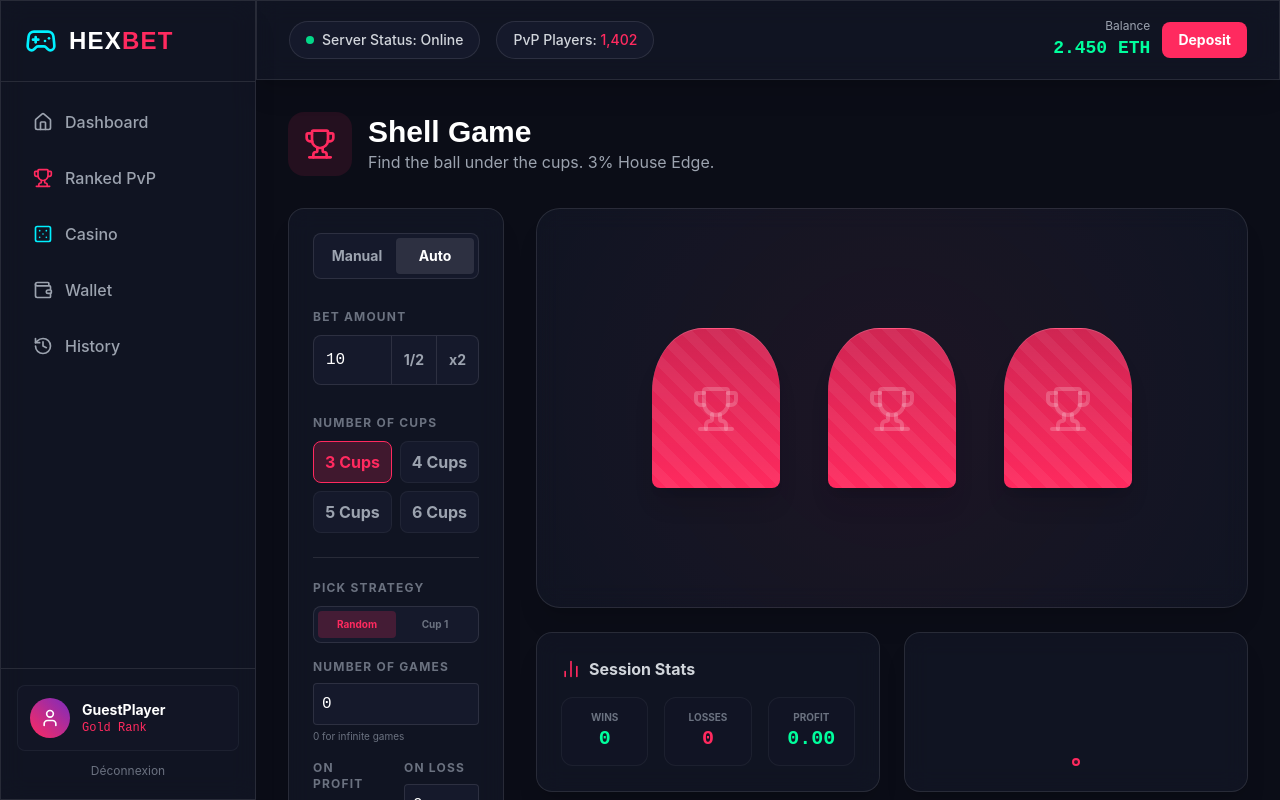
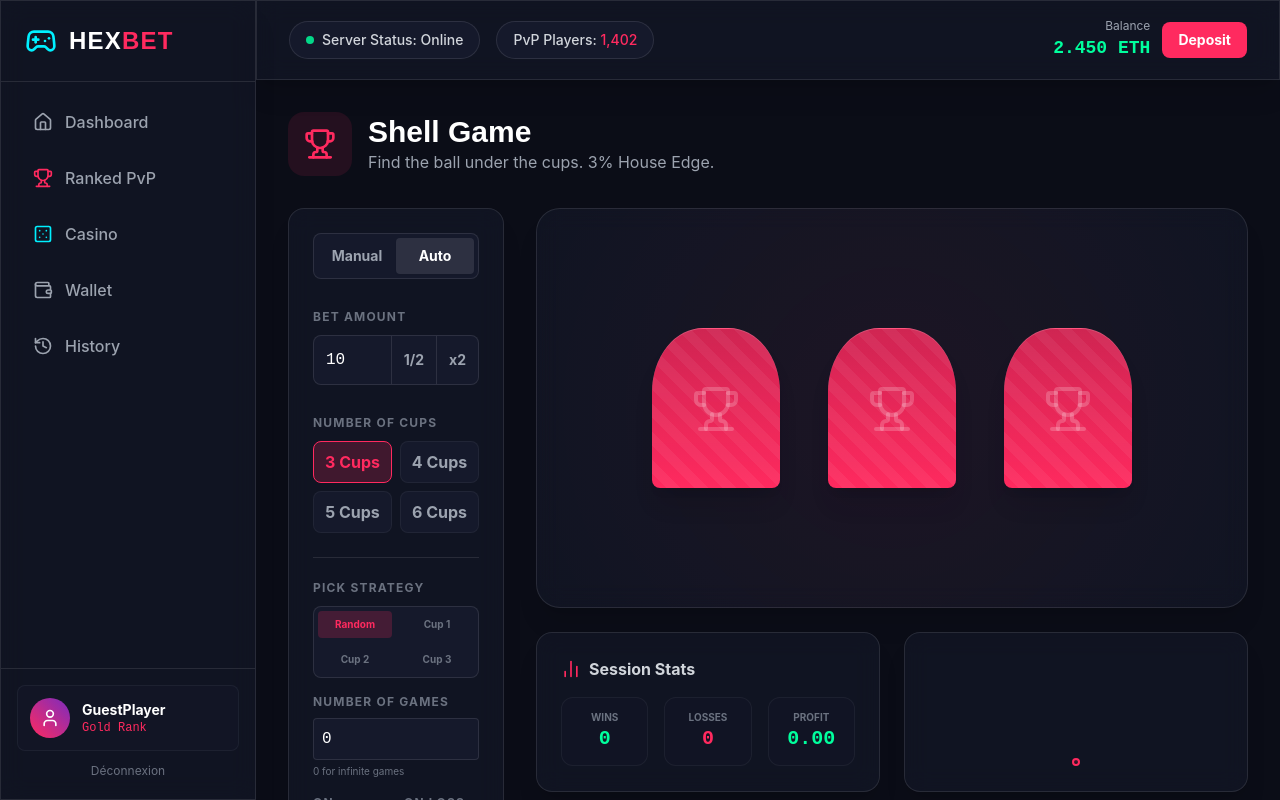
Before and after one commit to DM7OFF/Hexbet, a React (Vite) app in the folder frontend/: page /casino/shells in a window 1280 px wide. Both pictures are taken after a click on the button "Auto". Shown: the top 800 px of the page. Built offline with nearby package versions, Linux system fonts and the light colour scheme; no server answers.

Commit message:
feat(shells): allow selecting specific cup for auto strategy

```diff
--- a/frontend/src/pages/CasinoShells.tsx
+++ b/frontend/src/pages/CasinoShells.tsx
@@ -22,11 +22,15 @@ export default function CasinoShells() {
   const [currentAutoCount, setCurrentAutoCount] = useState(0);
   const [stopOnProfit, setStopOnProfit] = useState<number>(0);
   const [stopOnLoss, setStopOnLoss] = useState<number>(0);
-  const [autoPickStrategy, setAutoPickStrategy] = useState<'random' | 'fixed'>('random');
+  const [autoPickStrategy, setAutoPickStrategy] = useState<'random' | number>('random');
 
   useEffect(() => {
     setCups(Array.from({ length: cupsCount }, (_, i) => i));
-  }, [cupsCount]);
+    // Reset strategy if current fixed cup is out of bounds
+    if (typeof autoPickStrategy === 'number' && autoPickStrategy >= cupsCount) {
+      setAutoPickStrategy('random');
+    }
+  }, [cupsCount, autoPickStrategy]);
 
   // Auto Mode Logic
   useEffect(() => {
@@ -58,7 +62,7 @@ export default function CasinoShells() {
     if (autoRunning && gameState === 'picking') {
       const pickIndex = autoPickStrategy === 'random'
         ? Math.floor(Math.random() * cupsCount)
-        : 0;
+        : autoPickStrategy;
 
       setTimeout(() => handlePick(pickIndex), 1000);
     }
@@ -186,19 +190,22 @@ export default function CasinoShells() {
               <div className="space-y-4 pt-4 border-t border-white/10 animate-in fade-in duration-300">
                 <div className="space-y-2">
                   <label className="text-xs font-bold text-gray-500 uppercase tracking-widest">Pick Strategy</label>
-                  <div className="flex bg-surface rounded-lg p-1 border border-white/10">
+                  <div className="grid grid-cols-2 gap-2 bg-surface rounded-lg p-1 border border-white/10">
                     <button
                       onClick={() => setAutoPickStrategy('random')}
-                      className={`flex-1 py-1.5 rounded text-[10px] font-bold transition-all ${autoPickStrategy === 'random' ? 'bg-primary/20 text-primary' : 'text-gray-500 hover:text-white'}`}
+                      className={`py-1.5 rounded text-[10px] font-bold transition-all ${autoPickStrategy === 'random' ? 'bg-primary/20 text-primary' : 'text-gray-500 hover:text-white'}`}
                     >
                       Random
                     </button>
-                    <button
-                      onClick={() => setAutoPickStrategy('fixed')}
-                      className={`flex-1 py-1.5 rounded text-[10px] font-bold transition-all ${autoPickStrategy === 'fixed' ? 'bg-primary/20 text-primary' : 'text-gray-500 hover:text-white'}`}
-                    >
-                      Cup 1
-                    </button>
+                    {Array.from({ length: cupsCount }, (_, i) => (
+                      <button
+                        key={i}
+                        onClick={() => setAutoPickStrategy(i as any)}
+                        className={`py-1.5 rounded text-[10px] font-bold transition-all ${autoPickStrategy === i ? 'bg-primary/20 text-primary' : 'text-gray-500 hover:text-white'}`}
+                      >
+                        Cup {i + 1}
+                      </button>
+                    ))}
                   </div>
                 </div>
 
```
